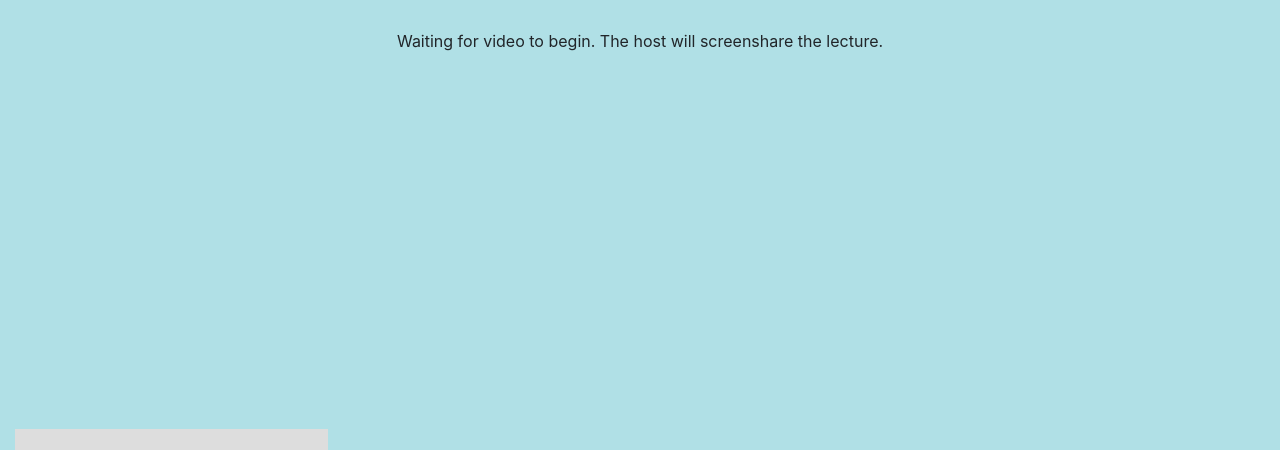
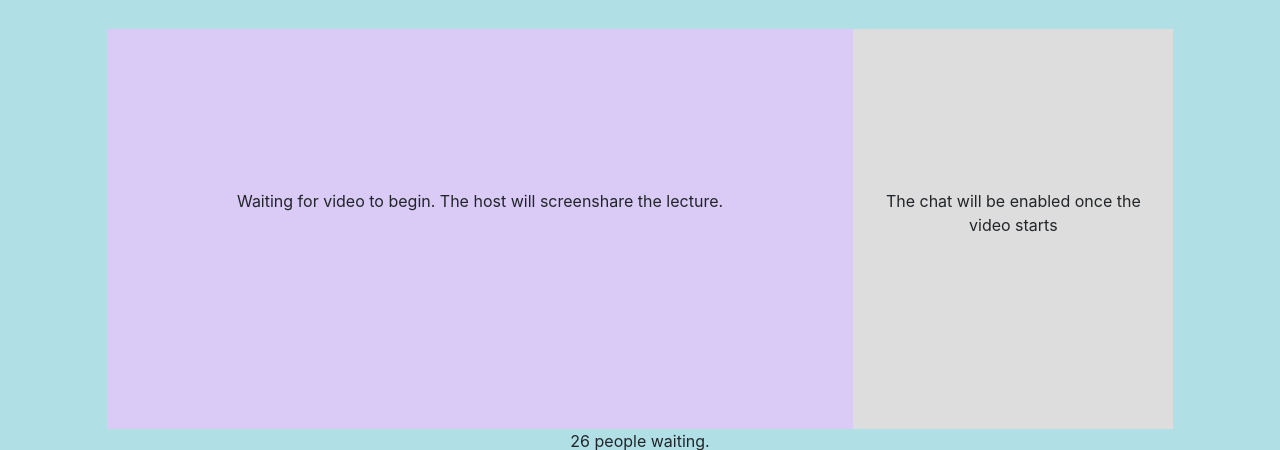
Before and after one commit to kiphenglim/FA20HackMIT-Noom, a website: page waitingroom.html in a window 1280 px wide. Shown: the part 91-541 px from the top of the page. Drawn offline with nearby package versions, Linux system fonts and the light colour scheme.

Commit message:
Add missing quote mark

```diff
--- a/waitingroom.html
+++ b/waitingroom.html
@@ -19,7 +19,7 @@
         <div class="container-fluid" style="text-align:center">
 
             <div class="row justify-content-center" style="height: 50vh">
-                <div class="col-7" style="background-color:#d9cbf6>
+                <div class="col-7" style="background-color:#d9cbf6">
                     <div style="padding-top: 20vh">Waiting for video to begin. The host will screenshare the lecture.</div>
 
                 </div>
```
